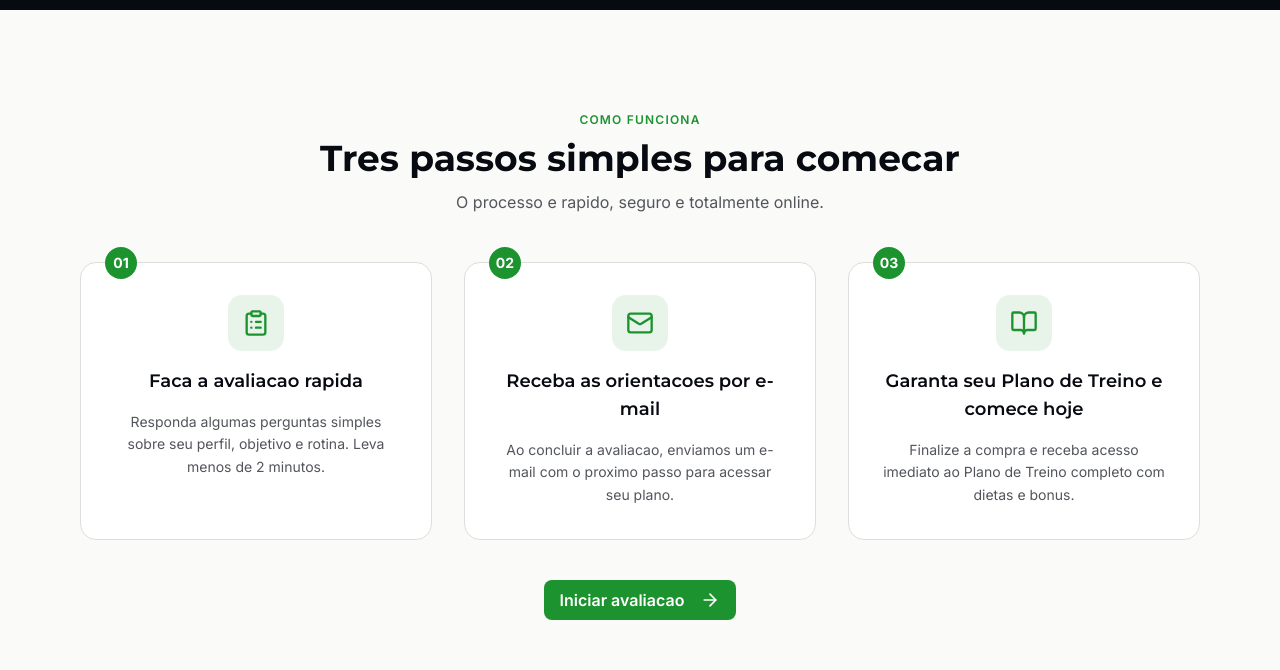
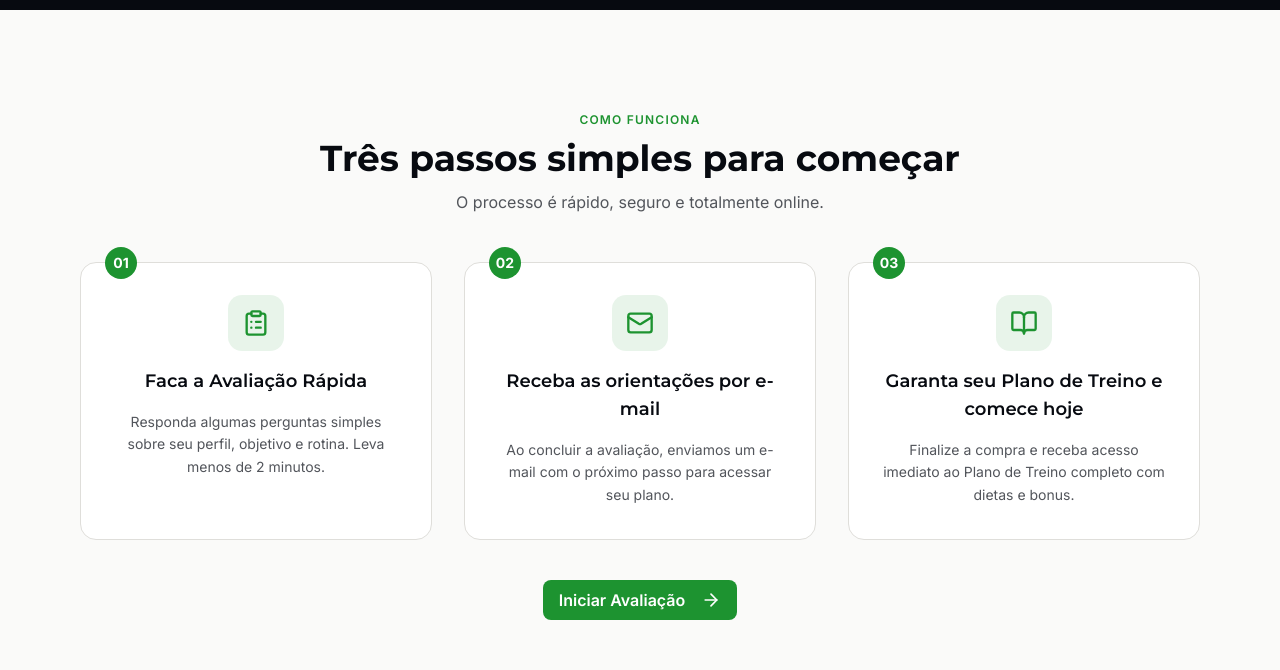
Before and after one commit to gustavohdeus-gif/training-plan, a Next.js app: page / in a window 1280 px wide. Shown: the part 960-1630 px from the top of the page. Built offline with nearby package versions, Linux system fonts and the light colour scheme.

Commit message:
Fix capitalization and accents in titles and text

```diff
--- a/components/sections/how-it-works.tsx
+++ b/components/sections/how-it-works.tsx
@@ -6,16 +6,16 @@ const steps = [
   {
     icon: ClipboardList,
     step: "01",
-    title: "Faca a avaliacao rapida",
+    title: "Faca a Avaliação Rápida",
     description:
       "Responda algumas perguntas simples sobre seu perfil, objetivo e rotina. Leva menos de 2 minutos.",
   },
   {
     icon: Mail,
     step: "02",
-    title: "Receba as orientacoes por e-mail",
+    title: "Receba as orientações por e-mail",
     description:
-      "Ao concluir a avaliacao, enviamos um e-mail com o proximo passo para acessar seu plano.",
+      "Ao concluir a avaliação, enviamos um e-mail com o próximo passo para acessar seu plano.",
   },
   {
     icon: BookOpen,
@@ -35,10 +35,10 @@ export function HowItWorksSection() {
             Como funciona
           </span>
           <h2 className="mt-2 font-serif text-2xl font-bold text-foreground md:text-4xl text-balance">
-            Tres passos simples para comecar
+            Três passos simples para começar
           </h2>
           <p className="mt-3 text-muted-foreground">
-            O processo e rapido, seguro e totalmente online.
+            O processo é rápido, seguro e totalmente online.
           </p>
         </div>
 
@@ -67,7 +67,7 @@ export function HowItWorksSection() {
         <div className="mt-10 flex justify-center">
           <Button asChild size="lg" className="text-base font-semibold">
             <Link href="/avaliacao">
-              Iniciar avaliacao
+              Iniciar Avaliação
               <ArrowRight className="ml-2 size-5" />
             </Link>
           </Button>
```
